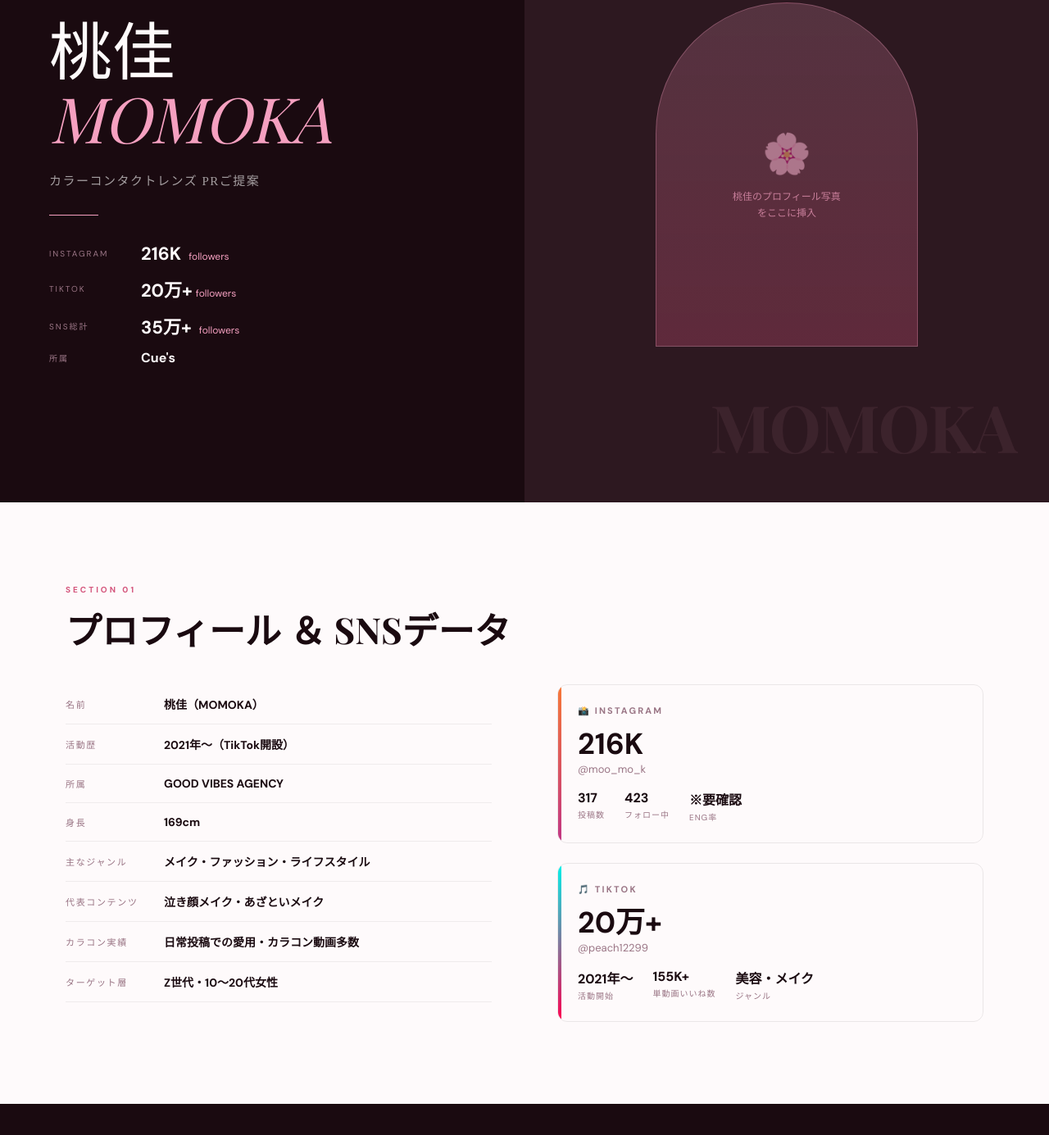
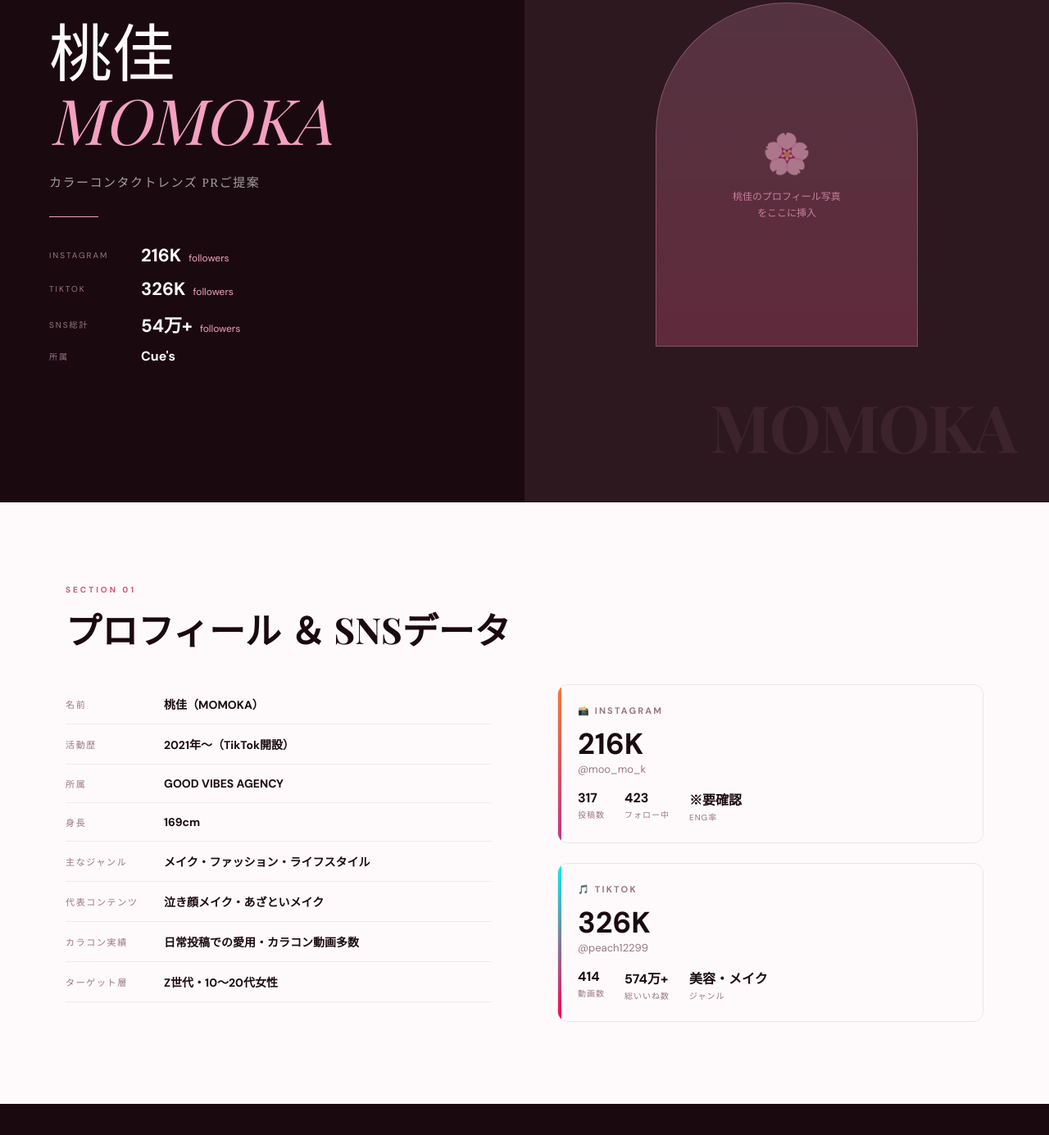
Before and after one commit to GOOD-VIBES-AGENCY/momoka-compo, a plain HTML site: page index.html in a window 1280 px wide. Shown: the part 187-1572 px from the top of the page at 82% size. Drawn offline with nearby package versions, Linux system fonts and the light colour scheme; a web font is replaced by a local one.

Commit message:
Update: TikTok 326K / 総いいね574万 / SNS総計54万+

```diff
--- a/index.html
+++ b/index.html
@@ -687,11 +687,11 @@
       </div>
       <div class="cover-meta-item">
         <div class="label">TikTok</div>
-        <div class="value">20万+<span>followers</span></div>
+        <div class="value">326K <span>followers</span></div>
       </div>
       <div class="cover-meta-item">
         <div class="label">SNS総計</div>
-        <div class="value">35万+ <span>followers</span></div>
+        <div class="value">54万+ <span>followers</span></div>
       </div>
       <div class="cover-meta-item">
         <div class="label">所属</div>
@@ -746,16 +746,16 @@
       </div>
       <div class="sns-card tiktok">
         <div class="sns-platform">🎵 TikTok</div>
-        <div class="sns-followers">20万+</div>
+        <div class="sns-followers">326K</div>
         <div class="sns-handle">@peach12299</div>
         <div class="sns-metrics">
           <div class="sns-metric">
-            <div class="num">2021年〜</div>
-            <div class="lbl">活動開始</div>
+            <div class="num">414</div>
+            <div class="lbl">動画数</div>
           </div>
           <div class="sns-metric">
-            <div class="num">155K+</div>
-            <div class="lbl">単動画いいね数</div>
+            <div class="num">574万+</div>
+            <div class="lbl">総いいね数</div>
           </div>
           <div class="sns-metric">
             <div class="num">美容・メイク</div>
```
